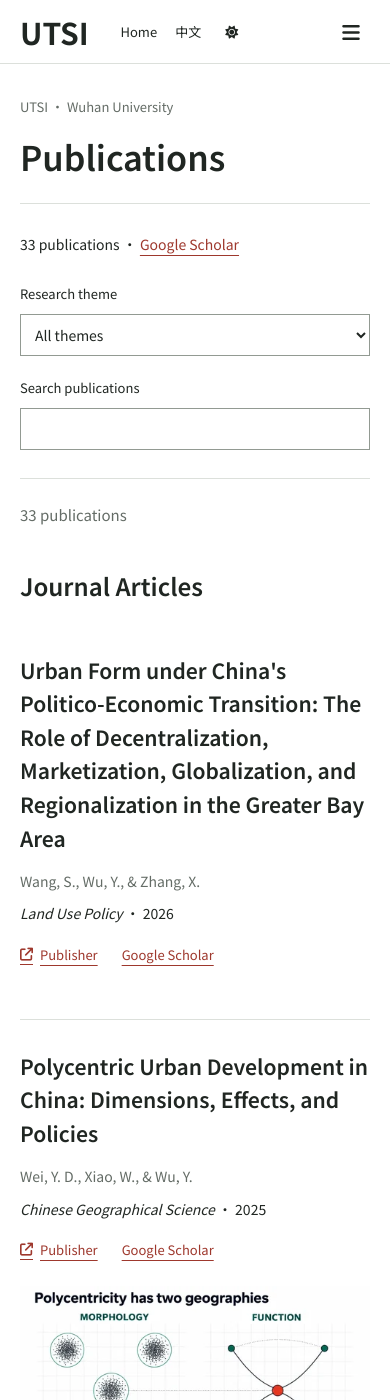
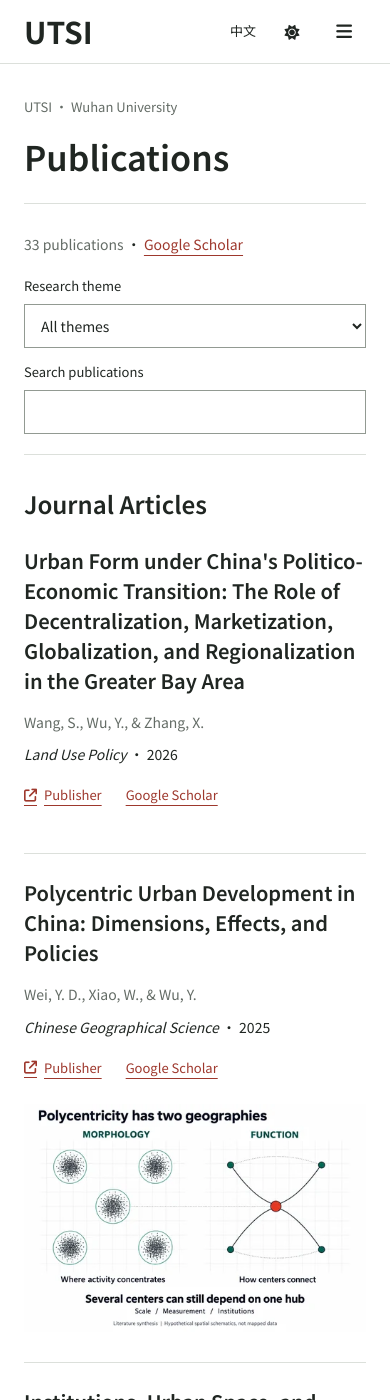
Before and after one commit to Yangyi-Wu/Yangyi-Wu.github.io, a Jekyll site: the page built from _pages/publications.html, in a window 390 px wide and 1400 px high. Built offline with Jekyll 4.4.1, drawn with Linux system fonts in a browser that asks for light colours.

Commit message:
Refine site typography, responsive navigation and layout details

```diff
--- a/_includes/masthead.html
+++ b/_includes/masthead.html
@@ -10,7 +10,7 @@
   <div class="masthead__inner-wrap">
     <div class="masthead__menu">
       <nav id="site-nav" class="greedy-nav" aria-label="{% if page.lang == 'zh' %}主导航{% else %}Main navigation{% endif %}">
-        <button title="{% if page.lang == 'zh' %}更多栏目{% else %}More pages{% endif %}" aria-label="{% if page.lang == 'zh' %}更多栏目{% else %}More pages{% endif %}"><i class="fa-solid fa-bars" aria-hidden="true"></i><i class="fa-solid fa-xmark" aria-hidden="true"></i></button>
+        <button class="nav-toggle hidden" type="button" title="{% if page.lang == 'zh' %}更多栏目{% else %}More pages{% endif %}" aria-label="{% if page.lang == 'zh' %}更多栏目{% else %}More pages{% endif %}" aria-controls="nav-overflow" aria-expanded="false"><i class="fa-solid fa-bars" aria-hidden="true"></i><i class="fa-solid fa-xmark" aria-hidden="true"></i></button>
         <ul class="visible-links">
           <li class="masthead__menu-item masthead__menu-item--lg persist"><a href="{{ home_path | relative_url }}" aria-label="{{ site_home_title }}"><span class="group-brand-name" aria-hidden="true">UTSI</span><span class="group-brand-label" aria-hidden="true">{% if page.lang == 'zh' %}城市转型与空间不平等<br>武汉大学{% else %}Research Group<br>Wuhan University{% endif %}</span></a></li>
           {% for link in nav_links %}
@@ -20,10 +20,10 @@
           <li class="masthead__menu-item persist tail"><a href="{{ page.alternate_url | relative_url }}" data-language-option="{% if page.lang == 'zh' %}en{% else %}zh{% endif %}" lang="{% if page.lang == 'zh' %}en{% else %}zh{% endif %}">{% if page.lang == 'zh' %}English{% else %}中文{% endif %}</a></li>
           {% endif %}
           <li id="theme-toggle" class="masthead__menu-item persist{% unless page.alternate_url %} tail{% endunless %}">
-            <a role="button" tabindex="0" aria-label="{% if page.lang == 'zh' %}切换明暗主题{% else %}Toggle color theme{% endif %}"><i id="theme-icon" class="fa-solid fa-sun" aria-hidden="true"></i></a>
+            <button type="button" title="{% if page.lang == 'zh' %}切换明暗主题{% else %}Toggle color theme{% endif %}" aria-label="{% if page.lang == 'zh' %}切换明暗主题{% else %}Toggle color theme{% endif %}"><i id="theme-icon" class="fa-solid fa-sun" aria-hidden="true"></i></button>
           </li>
         </ul>
-        <ul class="hidden-links hidden"></ul>
+        <ul id="nav-overflow" class="hidden-links hidden"></ul>
       </nav>
     </div>
   </div>
--- a/_includes/publications-list.html
+++ b/_includes/publications-list.html
@@ -1,5 +1,5 @@
 <div class="publication-toolbar">
-  <p>{{ site.publications.size }} {% if page.lang == 'zh' %}项成果{% else %}publications{% endif %} · <a href="{{ site.author.googlescholar }}">Google Scholar</a></p>
+  <p><span class="publication-result-count" data-publication-count role="status" aria-live="polite">{{ site.publications.size }} {% if page.lang == 'zh' %}项成果{% else %}publications{% endif %}</span> · <a href="{{ site.author.googlescholar }}">Google Scholar</a></p>
   <div data-publication-search hidden>
     <div>
     <label for="publication-theme">{% if page.lang == 'zh' %}研究主题{% else %}Research theme{% endif %}</label>
@@ -15,7 +15,6 @@
     </div>
   </div>
 </div>
-<p class="publication-result-count" data-publication-count role="status" aria-live="polite"></p>
 {% assign publications_by_date = site.publications | sort: 'date' | reverse %}
 {% for category in site.publication_category %}
 <div class="publication-group" data-publication-category="{{ category[0] }}">
--- a/_includes/scripts.html
+++ b/_includes/scripts.html
@@ -1,3 +1,3 @@
-<script type="module" src="{{ base_path }}/assets/js/main.min.js"></script>
+<script type="module" src="{{ base_path }}/assets/js/main.min.js?v={{ site.time | date: '%s' }}"></script>
 
 {% include analytics.html %}
--- a/_sass/layout/_research-site.scss
+++ b/_sass/layout/_research-site.scss
@@ -30,32 +30,46 @@
 [hidden] { display: none !important; }
 html { scroll-behavior: smooth; }
 body { overflow-wrap: break-word; padding-bottom: 0; font-family: var(--site-font); letter-spacing: 0; }
+.group-page *, .masthead *, .page__footer *, .language-entry * { transition-property: color, background-color, border-color; transition-duration: .16s; }
 a { text-underline-offset: 5px; }
 a:focus-visible, input:focus-visible, button:focus-visible, select:focus-visible { outline: 2px solid var(--global-link-color); outline-offset: 4px; }
 .page__content h1, .page__content h2, .page__content h3 { font-family: var(--site-font); font-weight: 600; letter-spacing: 0; }
 .page__content h2 { border: 0; padding: 0; }
 .page__content img { box-shadow: none; }
+.group-page figcaption { font-family: var(--site-font); }
 .page__title { line-height: 1.3; }
 .page--wide, .publication-page { padding-right: 0; }
 
-.masthead__inner-wrap { max-width: 1320px; padding: 18px 40px; font-family: var(--site-font); }
-.masthead .greedy-nav .visible-links > li > a { font-size: 14px; margin: 0 12px; color: var(--global-text-color); }
+.masthead__inner-wrap { max-width: 1280px; padding: 16px 40px; font-family: var(--site-font); }
+.masthead .greedy-nav { min-width: 0; }
+.masthead .greedy-nav .visible-links { display: flex; align-items: center; width: 100%; min-height: 44px; }
+.masthead .greedy-nav.has-hidden .visible-links { padding-right: 52px; }
+.masthead .greedy-nav .visible-links > li { display: block; flex: 0 0 auto; }
+.masthead .greedy-nav .visible-links > li > a { font-size: 14px; margin: 0 11px; color: var(--global-text-color); border-bottom: 2px solid transparent; }
+.masthead .greedy-nav .visible-links > li > a::before { display: none; }
+.masthead .greedy-nav .visible-links > li > a:hover { color: var(--global-link-color); }
 .masthead .greedy-nav .visible-links > .masthead__menu-item--lg > a { display: flex; align-items: center; gap: 14px; margin-left: 0; padding: 0; }
-.masthead__menu-item--lg { padding-right: 48px; }
-.group-brand-name { font-size: 38px; line-height: 1.2; font-weight: 700; }
-.group-brand-label { font-size: 10px; font-weight: 500; line-height: 1.7; }
-.masthead .greedy-nav button { width: 38px; height: 38px; padding: 0; background: transparent; color: var(--global-text-color); font-size: 20px; }
+.masthead__menu-item--lg { margin-right: auto; padding-right: 28px; }
+.group-brand-name { font-size: 34px; line-height: 1.2; font-weight: 700; }
+.group-brand-label { font-size: 11px; font-weight: 500; line-height: 1.6; }
+.masthead .greedy-nav button { display: inline-flex; align-items: center; justify-content: center; width: 44px; height: 44px; padding: 0; border-radius: 0; background: transparent; color: var(--global-text-color); font-size: 18px; }
+.masthead .greedy-nav button:hover { background: var(--site-band); }
+.masthead .greedy-nav .nav-toggle { top: 50%; transform: translateY(-50%); }
+.masthead .greedy-nav .nav-toggle.hidden { display: none; }
+.masthead .greedy-nav #theme-toggle button { position: static; margin-left: 5px; font-size: 15px; }
 .masthead .greedy-nav button:focus-visible { outline: 2px solid var(--global-link-color); }
-.masthead .greedy-nav button .fa-xmark, .masthead .greedy-nav button.close .fa-bars { display: none; }
-.masthead .greedy-nav button.close .fa-xmark { display: inline-block; }
-.masthead .greedy-nav .hidden-links { background: var(--global-bg-color); border-radius: 0; box-shadow: 0 5px 16px rgba(0,0,0,.08); }
-.masthead .greedy-nav .hidden-links a { font-size: 15px; color: var(--global-text-color); }
-.masthead a[aria-current="page"] { color: var(--global-link-color) !important; border-bottom: 2px solid var(--global-link-color); }
+.masthead .greedy-nav .nav-toggle .fa-xmark, .masthead .greedy-nav .nav-toggle.close .fa-bars { display: none; }
+.masthead .greedy-nav .nav-toggle.close .fa-xmark { display: inline-block; }
+.masthead .greedy-nav .hidden-links { min-width: 220px; max-height: calc(100svh - 100px); overflow-y: auto; padding: 8px 0; margin-top: 16px; background: var(--global-bg-color); border-radius: 0; box-shadow: 0 8px 24px rgba(0,0,0,.08); }
+.masthead .greedy-nav .hidden-links::before, .masthead .greedy-nav .hidden-links::after { display: none; }
+.masthead .greedy-nav .hidden-links a { padding: 12px 20px; font-size: 15px; color: var(--global-text-color); }
+.masthead .greedy-nav .visible-links a[aria-current="page"] { color: var(--global-link-color); border-bottom-color: var(--global-link-color); }
+.masthead .greedy-nav .hidden-links a[aria-current="page"] { color: var(--global-link-color); background: var(--site-band); }
 
 #main.group-main { max-width: 1280px; margin: 0 auto; padding: 52px 40px 80px; }
 .group-page { width: 100%; min-width: 0; font-size: 16px; line-height: 1.85; }
 .group-page--inner { display: block; }
-.group-page-heading { display: block; margin: 0 0 44px; padding: 0 0 32px; border-bottom: 1px solid var(--global-border-color); }
+.group-page-heading { display: block; max-width: 1000px; margin: 0 auto 36px; padding: 0 0 28px; border-bottom: 1px solid var(--global-border-color); }
 .group-page-heading .page__title { font-size: 44px; margin: 12px 0 0; }
 .group-page-body { min-width: 0; }
 .group-page--inner > .group-page-body { max-width: 1000px; margin-left: auto; margin-right: auto; }
@@ -69,8 +83,9 @@
 .group-section { margin: 42px 0; }
 .group-links, .home-profile-links { display: flex; gap: 10px 24px; flex-wrap: wrap; font-size: 14px; }
 .group-links a, .home-profile-links a { display: inline-flex; align-items: center; gap: 8px; }
-.text-link { display: inline-flex; gap: 24px; align-items: center; font-size: 14px; font-weight: 500; text-decoration: none; padding: 10px 0; }
-.text-link:hover { text-decoration: underline; }
+.page__content .text-link { display: inline-flex; gap: 16px; align-items: center; min-height: 44px; font-size: 14px; font-weight: 500; text-decoration: none; padding: 8px 0; }
+.page__content .text-link:hover { text-decoration: underline; text-decoration-thickness: 1px; }
+.text-link i, .home-section-heading > a i { flex: 0 0 16px; text-align: center; font-size: 12px; }
 
 /* The city photograph is an actual place; research graphics retain their own scale. */
 #main.group-main--home { max-width: none; padding: 0; }
@@ -84,55 +99,62 @@
 .group-home-title span { display: block; }
 .home-hero .profile-lead { font-size: 18px; line-height: 1.7; margin: 0 0 24px; color: #fff; max-width: 720px; }
 .hero-research-link { display: inline-flex; align-items: center; gap: 32px; color: #fff !important; text-decoration: none !important; font-size: 13px; padding: 8px 0; border-bottom: 1px solid rgba(255,255,255,.7); }
-.home-hero .photo-credit, .language-entry .photo-credit { position: absolute; bottom: 14px; right: 40px; left: 40px; max-width: 1200px; margin: 0 auto; display: flex; justify-content: space-between; gap: 16px; color: #fff; font-size: 10px; line-height: 1.6; }
+.home-hero .photo-credit, .language-entry .photo-credit { position: absolute; bottom: 14px; right: 40px; left: 40px; max-width: 1200px; margin: 0 auto; display: flex; justify-content: space-between; gap: 16px; color: #fff; font-size: 11px; line-height: 1.6; }
 .photo-credit a { color: inherit !important; }
-.home-introduction { max-width: 1280px; margin: 0 auto; padding: 48px 40px; display: grid; grid-template-columns: 1fr 1.65fr; gap: 70px; }
+.home-introduction { max-width: 1280px; margin: 0 auto; padding: 48px 40px; display: grid; grid-template-columns: minmax(0, 1fr) minmax(0, 2fr); gap: 64px; }
 .home-section-label > span { font-size: 12px; color: var(--global-link-color); font-weight: 600; }
 .home-section-label h2 { font-size: 30px; margin: 12px 0 0; line-height: 1.5; }
 .home-introduction-copy > p { font-size: 19px; line-height: 1.85; margin: 0 0 20px; }
-.home-introduction-copy .home-approach { font-size: 14px; color: var(--global-text-color-light); margin: 0 0 10px; }
+.home-introduction-copy .home-approach { font-size: 15px; color: var(--global-text-color-light); margin: 0 0 10px; }
 .home-content > .home-section { max-width: 1280px; margin: 0 auto; padding: 56px 40px; }
 .home-content h2 { scroll-margin-top: 100px; }
 .home-section-heading { display: flex; align-items: center; justify-content: space-between; gap: 12px 24px; margin-bottom: 24px; }
 .home-section-heading h2 { font-size: 32px; margin: 0; }
-.home-section-heading > a { font-size: 13px; white-space: nowrap; display: inline-flex; gap: 18px; align-items: center; text-decoration: none; }
+.page__content .home-section-heading > a { font-size: 14px; white-space: nowrap; display: inline-flex; min-height: 44px; gap: 12px; align-items: center; text-decoration: none; }
+.page__content .home-section-heading > a:hover { text-decoration: underline; }
 .home-selected { border-top: 1px solid var(--global-border-color); }
 .home-highlights-grid { display: block; }
-.home-highlight { display: grid; grid-template-columns: minmax(0, 1fr) minmax(0, 1.2fr); gap: 64px; padding: 36px 0 46px; border-bottom: 1px solid var(--global-border-color); align-items: center; }
+.home-highlight { display: grid; grid-template-columns: minmax(0, 1fr) minmax(0, 1fr); gap: 64px; padding: 28px 0 40px; border-bottom: 1px solid var(--global-border-color); align-items: center; }
 .home-highlight:last-child { border: 0; padding-bottom: 0; }
 .home-highlight-copy { min-width: 0; }
-.home-highlight h3 { font-size: 29px; line-height: 1.5; margin: 18px 0; text-wrap: balance; }
+.home-highlight h3 { font-size: 28px; line-height: 1.5; margin: 16px 0; text-wrap: balance; }
 .home-highlight h3 a { color: var(--global-text-color); text-decoration: none; }
 .home-highlight h3 a:hover { color: var(--global-link-color); }
 .home-highlight-copy > p { font-size: 16px; line-height: 1.9; margin: 0 0 18px; }
-.home-highlight .home-highlight-source { font-size: 12px; color: var(--global-text-color-light); line-height: 1.8; }
+.home-highlight .home-highlight-source { font-size: 13px; color: var(--global-text-color-light); line-height: 1.8; }
 .home-highlight-source i { color: var(--global-link-color); font-style: normal; }
 .home-original-figure { display: block; margin: 0; min-width: 0; }
 .home-original-figure .publication-media { margin: 0; max-width: none; }
 .home-original-figure img { width: 100%; height: auto; object-fit: contain; background: #fff; }
-.home-original-figure figcaption { display: flex; align-items: center; justify-content: space-between; gap: 14px; font-size: 11px; font-style: normal; line-height: 1.7; color: var(--global-text-color-light); margin: 10px 0 0; }
-.figure-zoom { display: flex; align-items: center; justify-content: center; width: 32px; height: 32px; flex: 0 0 32px; text-decoration: none; color: var(--global-text-color); }
+.home-original-figure figcaption { display: flex; align-items: center; justify-content: space-between; gap: 14px; font-size: 12px; font-style: normal; line-height: 1.7; color: var(--global-text-color-light); margin: 8px 0 0; }
+.page__content .figure-zoom { display: flex; align-items: center; justify-content: center; width: 44px; height: 44px; flex: 0 0 44px; border: 0; text-decoration: none; color: var(--global-text-color); }
+.figure-zoom:hover { background: var(--site-band); }
 .home-research { border-top: 1px solid var(--global-border-color); }
 .home-research > h2 { font-size: 32px; margin: 0 0 22px; }
 .home-research-intro { max-width: 820px; font-size: 18px; margin: 0 0 32px; }
-.home-research-areas section { display: grid; grid-template-columns: 1fr 2fr; gap: 70px; padding: 30px 0; border-top: 1px solid var(--global-border-color); }
+.home-research-areas section { display: grid; grid-template-columns: minmax(0, 1fr) minmax(0, 2fr); gap: 64px; padding: 28px 0; border-top: 1px solid var(--global-border-color); }
+.home-theme-heading { display: grid; grid-template-columns: 32px minmax(0, 1fr); column-gap: 12px; align-content: start; }
 .home-research-areas h3 { font-size: 26px; margin: 0; }
 .home-research-areas h3 a { color: var(--global-text-color); text-decoration: none; }
 .home-research-areas h3 a:hover { color: var(--global-link-color); }
 .home-research-areas p { font-size: 16px; line-height: 1.9; margin: 0; max-width: 730px; }
-.home-theme-step { display: block; margin-bottom: 10px; font-size: 12px; color: var(--global-link-color); font-variant-numeric: tabular-nums; }
-.home-research-areas .home-theme-translation { margin-top: 8px; font-size: 13px; color: var(--global-text-color-light); }
+.home-theme-step { padding-top: 7px; font-size: 13px; color: var(--global-link-color); font-variant-numeric: tabular-nums; }
+.home-research-areas .home-theme-translation { grid-column: 2; margin-top: 8px; font-size: 13px; color: var(--global-text-color-light); }
 .home-research-areas .home-theme-question { margin-bottom: 12px; font-size: 19px; line-height: 1.65; font-weight: 600; }
-.home-theme-focus { display: grid; grid-template-columns: repeat(2, minmax(0, 1fr)); gap: 8px 32px; margin: 18px 0 12px; padding-left: 18px; font-size: 14px; color: var(--global-text-color-light); }
+.home-theme-focus { display: grid; grid-template-columns: repeat(2, minmax(0, 1fr)); gap: 4px 32px; margin: 14px 0 8px; padding-left: 18px; font-size: 14px; color: var(--global-text-color-light); }
 .home-theme-focus li { margin: 0; padding: 0; }
 .home-theme-focus li::marker { color: var(--global-link-color); }
-.home-content > .home-bottom-grid { display: grid; grid-template-columns: 1fr 1fr; gap: 80px; padding-bottom: 84px; border-top: 1px solid var(--global-border-color); }
+.home-content > .home-bottom-grid { display: grid; grid-template-columns: 1fr 1fr; gap: 64px; padding-bottom: 64px; border-top: 1px solid var(--global-border-color); }
 .home-bottom-grid > section { min-width: 0; }
 .home-bottom-grid h2 { font-size: 26px; margin: 0 0 22px; }
+.home-bottom-grid .home-section-heading { margin-bottom: 8px; }
+.home-bottom-grid .home-section-heading h2 { margin: 0; }
 .home-contact p, .home-content .group-news li { font-size: 15px; line-height: 1.9; }
 .home-contact .home-admissions-title { margin: 28px 0 12px; font-size: 19px; }
 .home-contact .home-phd-note { font-size: 13px; color: var(--global-text-color-light); }
 .home-profile-links { margin: 22px 0 0; }
+.page__content .home-profile-links a { min-height: 44px; text-decoration: none; }
+.page__content .home-profile-links a:hover { text-decoration: underline; }
 
 .research-overview { display: grid; grid-template-columns: repeat(3, minmax(0,1fr)); gap: 32px; padding: 28px 0; margin: 28px 0; border-block: 1px solid var(--global-border-color); }
 .research-overview h2 { font-size: 22px; margin: 0 0 14px; }
@@ -159,13 +181,13 @@
 .group-admissions, .recruitment-list { display: grid; grid-template-columns: 100px minmax(0,1fr); gap: 16px 24px; }
 .group-admissions dt, .group-admissions dd, .recruitment-list dt, .recruitment-list dd { margin: 0; padding: 16px 0; border-bottom: 1px solid var(--global-border-color); }
 
-.publication-toolbar { display: flex; align-items: end; justify-content: space-between; flex-wrap: wrap; gap: 24px; padding: 0 0 28px; margin: 0 0 22px; border-bottom: 1px solid var(--global-border-color); }
+.publication-toolbar { display: flex; align-items: end; justify-content: space-between; flex-wrap: wrap; gap: 20px; padding: 0 0 24px; margin: 0 0 28px; border-bottom: 1px solid var(--global-border-color); }
 .publication-toolbar p { margin: 0; font-size: 14px; }
-.publication-toolbar [data-publication-search] { display: flex; flex-wrap: wrap; gap: 20px; }
+.publication-toolbar [data-publication-search] { display: flex; flex-wrap: wrap; gap: 16px; }
 .publication-toolbar label { display: block; font-size: 13px; margin-bottom: 8px; }
-.publication-toolbar input, .publication-toolbar select { box-sizing: border-box; width: 245px; max-width: 100%; height: 42px; padding: 8px 10px; margin: 0; border: 1px solid var(--global-dark-border-color); border-radius: 0; color: var(--global-text-color); background: var(--global-bg-color); font-family: var(--site-font); font-size: 14px; box-shadow: none; }
-.publication-result-count { font-size: 13px; color: var(--global-text-color-light); }
-.publication-group > h2 { font-size: 26px; margin-top: 40px; }
+.publication-toolbar input, .publication-toolbar select { box-sizing: border-box; width: 245px; max-width: 100%; height: 44px; padding: 8px 12px; margin: 0; border: 1px solid var(--global-dark-border-color); border-radius: 0; color: var(--global-text-color); background: var(--global-bg-color); font-family: var(--site-font); font-size: 14px; box-shadow: none; }
+.publication-result-count { color: var(--global-text-color-light); font-variant-numeric: tabular-nums; }
+.publication-group > h2 { font-size: 24px; margin: 32px 0 0; }
 .publication-entry { margin: 0; padding: 30px 0 36px; border-bottom: 1px solid var(--global-border-color); }
 .publication-entry h3 { font-size: 23px; line-height: 1.6; margin: 0 0 14px; max-width: 940px; }
 .publication-entry h3 a { color: var(--global-text-color); text-decoration: none; }
@@ -185,11 +207,15 @@
 .publication-page .page__content > h2:first-child { margin-top: 0; }
 
 .page__footer { margin-top: 0; background: var(--site-band); border-top: 1px solid var(--global-border-color); color: var(--global-text-color-light); }
-.page__footer footer { max-width: 1280px; padding: 36px 40px 30px; font-size: 12px; }
+.page__footer footer { max-width: 1280px; margin-top: 0; padding: 36px 40px 30px; font-size: 12px; }
 .footer-identity { display: flex; justify-content: space-between; gap: 32px; margin-bottom: 24px; font-size: 14px; line-height: 1.8; }
 .footer-identity p { margin: 0; }
 .footer-identity strong { color: var(--global-text-color); font-weight: 600; }
-.page__footer-copyright { font-size: 11px; line-height: 1.8; }
+.page__footer-follow ul { display: flex; flex-wrap: wrap; align-items: center; gap: 4px 20px; margin-bottom: 8px; }
+.page__footer-follow li { display: block; padding: 0; font-family: var(--site-font); font-size: 12px; text-transform: none; }
+.page__footer-follow li + li::before { display: none; }
+.page__footer-follow a { display: inline-flex; align-items: center; gap: 6px; padding: 8px 0; font-weight: 500; }
+.page__footer-copyright { font-family: var(--site-font); font-size: 12px; line-height: 1.8; }
 
 .language-entry-body { padding: 0; }
 #main.language-entry { position: relative; isolation: isolate; max-width: none; margin: 0; padding: 60px 40px 80px; min-height: 100svh; display: flex; align-items: center; background: #24372d; color: #fff; }
@@ -213,11 +239,11 @@
   .home-introduction, .home-research-areas section { gap: 40px; }
 }
 @media (max-width: 767px) {
-  .masthead__inner-wrap { padding: 14px 20px; }
+  .masthead__inner-wrap { padding: 10px 24px; }
   .group-brand-name { font-size: 30px; }
   .masthead__menu-item--lg { padding-right: 14px; }
   .masthead .greedy-nav .visible-links > li > a { font-size: 13px; margin: 0 9px; }
-  #main.group-main { padding: 32px 20px 48px; }
+  #main.group-main { padding: 32px 24px 48px; }
   .group-page-heading { padding: 0 0 24px; margin: 0 0 28px; }
   .group-page-heading .page__title { font-size: 34px; margin-top: 12px; }
   .group-page { font-size: 15px; }
@@ -234,20 +260,20 @@
   .home-introduction { padding: 36px 24px; display: block; }
   .home-section-label h2 { font-size: 26px; margin: 8px 0 20px; }
   .home-introduction-copy > p { font-size: 16px; }
-  .home-introduction-copy .home-approach { font-size: 13px; }
+  .home-introduction-copy .home-approach { font-size: 14px; }
   .home-content > .home-section { padding: 36px 24px; }
   .home-section-heading h2, .home-research > h2 { font-size: 27px; }
-  .home-section-heading > a { font-size: 12px; gap: 8px; }
+  .page__content .home-section-heading > a { font-size: 13px; gap: 8px; }
   .home-highlight { grid-template-columns: 1fr; gap: 20px; padding: 26px 0 34px; }
   .home-highlight h3 { font-size: 25px; margin: 14px 0; text-wrap: initial; }
   .home-highlight-copy > p { font-size: 15px; }
-  .home-highlight .home-highlight-source { font-size: 11px; }
-  .home-original-figure figcaption { font-size: 10px; }
+  .home-highlight .home-highlight-source { font-size: 12px; }
+  .home-original-figure figcaption { font-size: 12px; }
   .home-research-intro { font-size: 16px; }
-  .home-research-areas section { grid-template-columns: 1fr; gap: 12px; padding: 24px 0; }
+  .home-research-areas section { grid-template-columns: 1fr; gap: 20px; padding: 24px 0; }
   .home-research-areas h3 { font-size: 23px; }
   .home-research-areas p { font-size: 15px; }
-  .home-theme-step { margin-bottom: 6px; }
+  .home-theme-step { padding-top: 5px; }
   .home-research-areas .home-theme-question { font-size: 17px; }
   .home-theme-focus { gap: 8px 22px; font-size: 13px; }
   .home-content > .home-bottom-grid { grid-template-columns: 1fr; gap: 36px; padding-bottom: 50px; }
@@ -258,14 +284,18 @@
   .group-person h3 { font-size: 26px; }
   .group-intro { font-size: 18px; }
   .group-student { grid-template-columns: 1fr; gap: 12px; }
+  .publication-toolbar { gap: 16px; padding-bottom: 20px; margin-bottom: 24px; }
   .publication-toolbar > div, .publication-toolbar [data-publication-search] > div { width: 100%; }
+  .publication-toolbar [data-publication-search] { gap: 12px; }
+  .publication-toolbar label { margin-bottom: 6px; }
   .publication-toolbar input, .publication-toolbar select { width: 100%; }
-  .publication-entry h3 { font-size: 21px; }
+  .publication-entry { padding: 24px 0 30px; }
+  .publication-entry h3 { font-size: 20px; line-height: 1.5; }
   .publication-page .page__title { font-size: 27px; }
   .publication-page .page__content { font-size: 15px; }
   .recruitment-list, .group-admissions { grid-template-columns: 1fr; gap: 0; }
   .recruitment-list dt, .group-admissions dt { border: 0; padding-bottom: 0; }
-  .page__footer footer { padding: 28px 20px; }
+  .page__footer footer { padding: 28px 24px; }
   .footer-identity { display: block; font-size: 13px; }
   .footer-identity p + p { margin-top: 16px; }
   #main.language-entry { padding: 38px 24px 80px; }
@@ -288,4 +318,7 @@
   .home-hero .group-home-title { margin-bottom: 16px; }
   .home-hero .profile-lead { font-size: 14px; margin-bottom: 12px; }
 }
-@media (prefers-reduced-motion: reduce) { html { scroll-behavior: auto; } }
+@media (prefers-reduced-motion: reduce) {
+  html { scroll-behavior: auto; }
+  .group-page *, .masthead *, .page__footer *, .language-entry * { transition-duration: 0s; }
+}
```
Also changed, not shown: assets/js/_main.js (+7 -5 lines), assets/js/plugins/jquery.greedy-navigation.js (+54 -46 lines), scripts/verify-site.rb (+7 -0 lines), tests/navigation.test.cjs (added, +139 -0 lines), assets/js/main.min.js.
